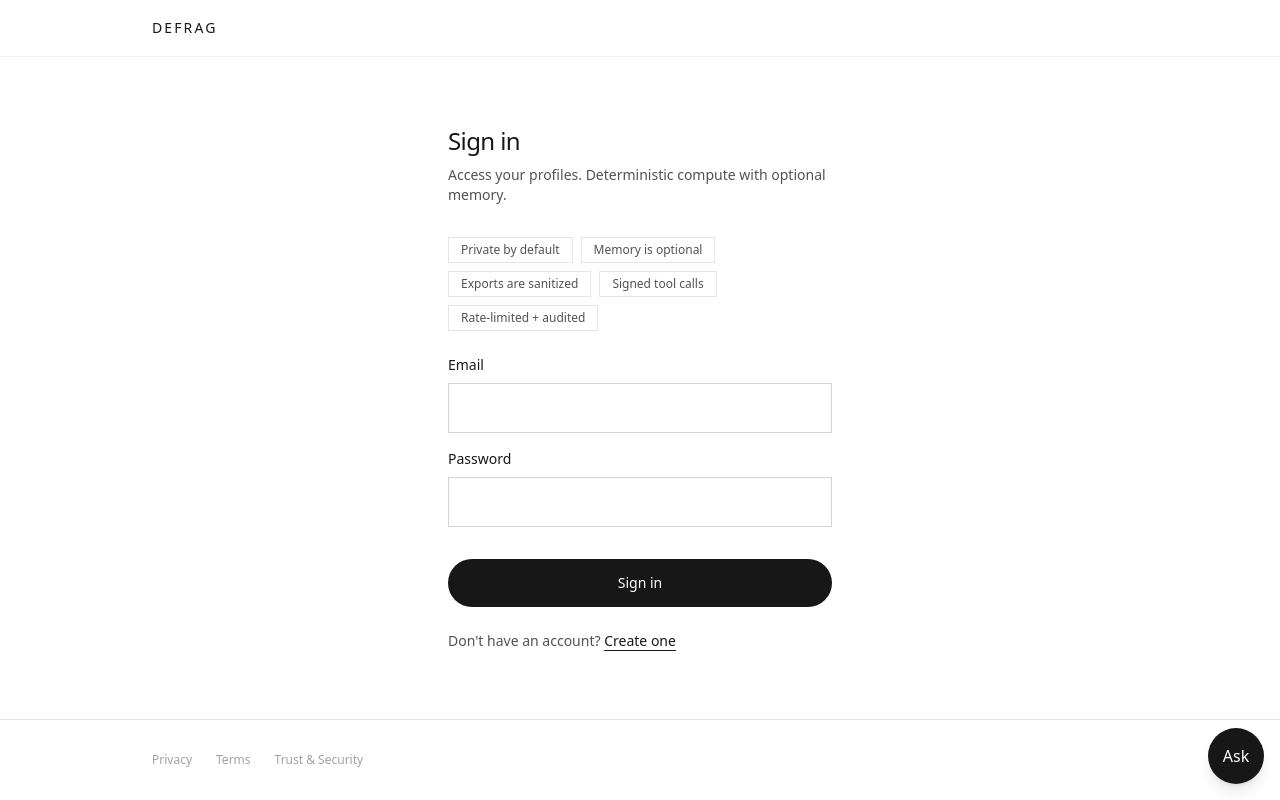
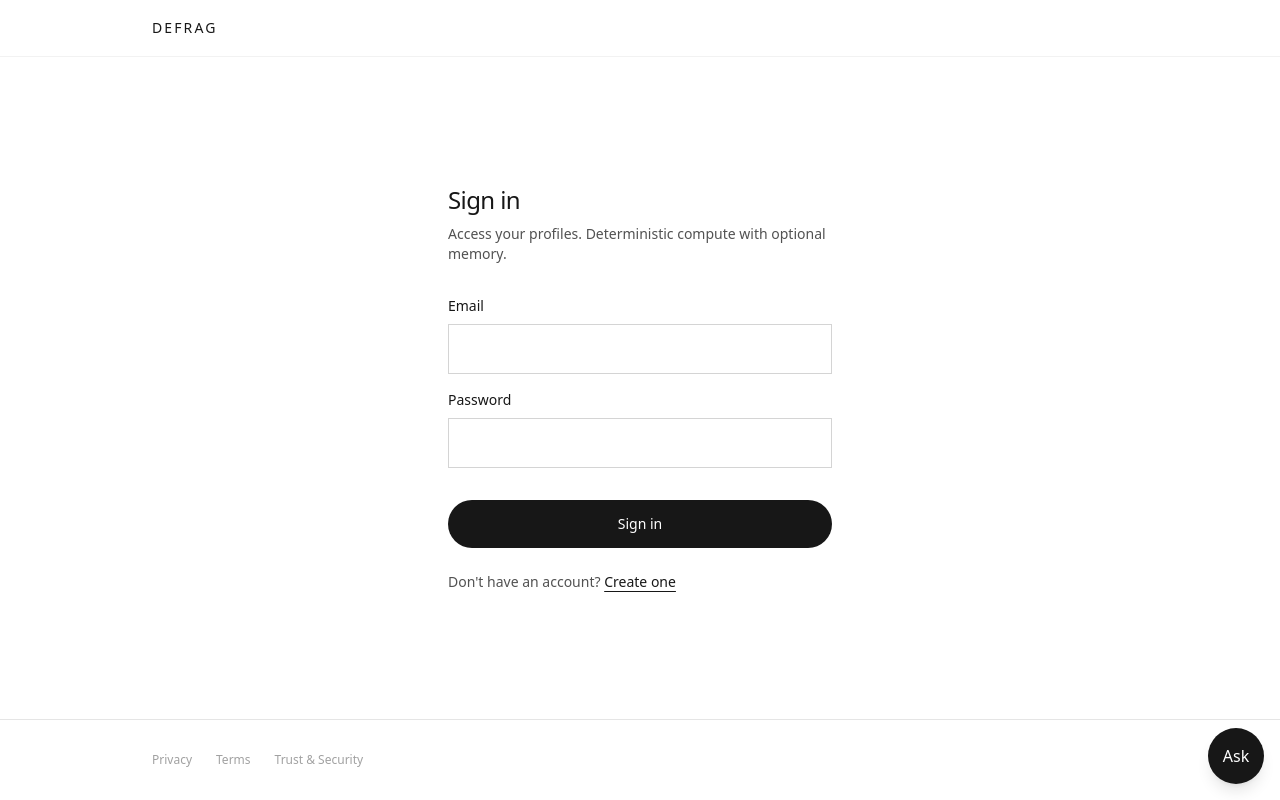
Before and after one commit to cjo93/frags, a Next.js app in the folder frontend/: page /login in a window 1280 px wide. Built offline with nearby package versions, Linux system fonts and the light colour scheme; no server answers.

Commit message:
Login: remove trust strip badges

```diff
--- a/frontend/src/app/login/page.tsx
+++ b/frontend/src/app/login/page.tsx
@@ -83,8 +83,6 @@ function LoginInner() {
             Access your profiles. Deterministic compute with optional memory.
           </p>
 
-          <TrustStrip className="mb-6" />
-
           <form onSubmit={handleSubmit} className="space-y-4">
             {error && (
               <div className="p-3 text-sm text-red-600 dark:text-red-400 bg-red-50 dark:bg-red-900/20 border border-red-200 dark:border-red-800">
```
